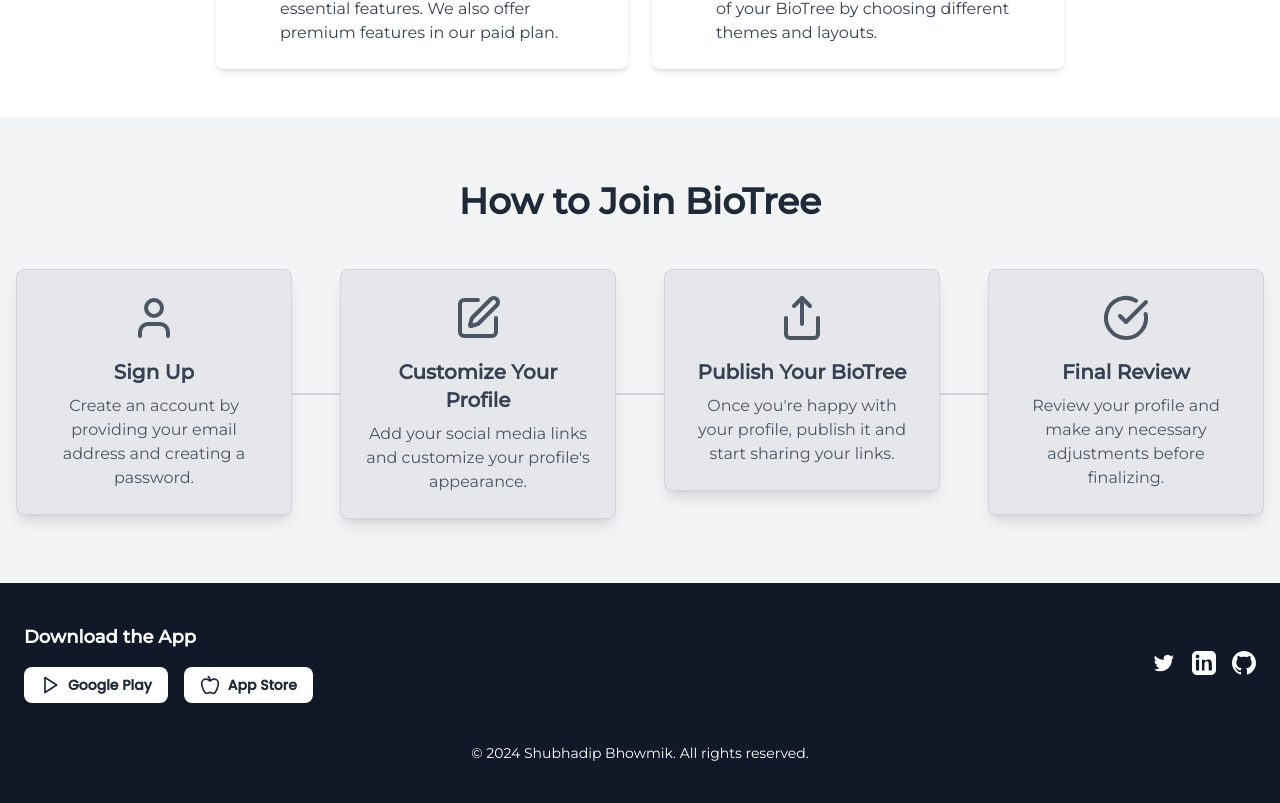
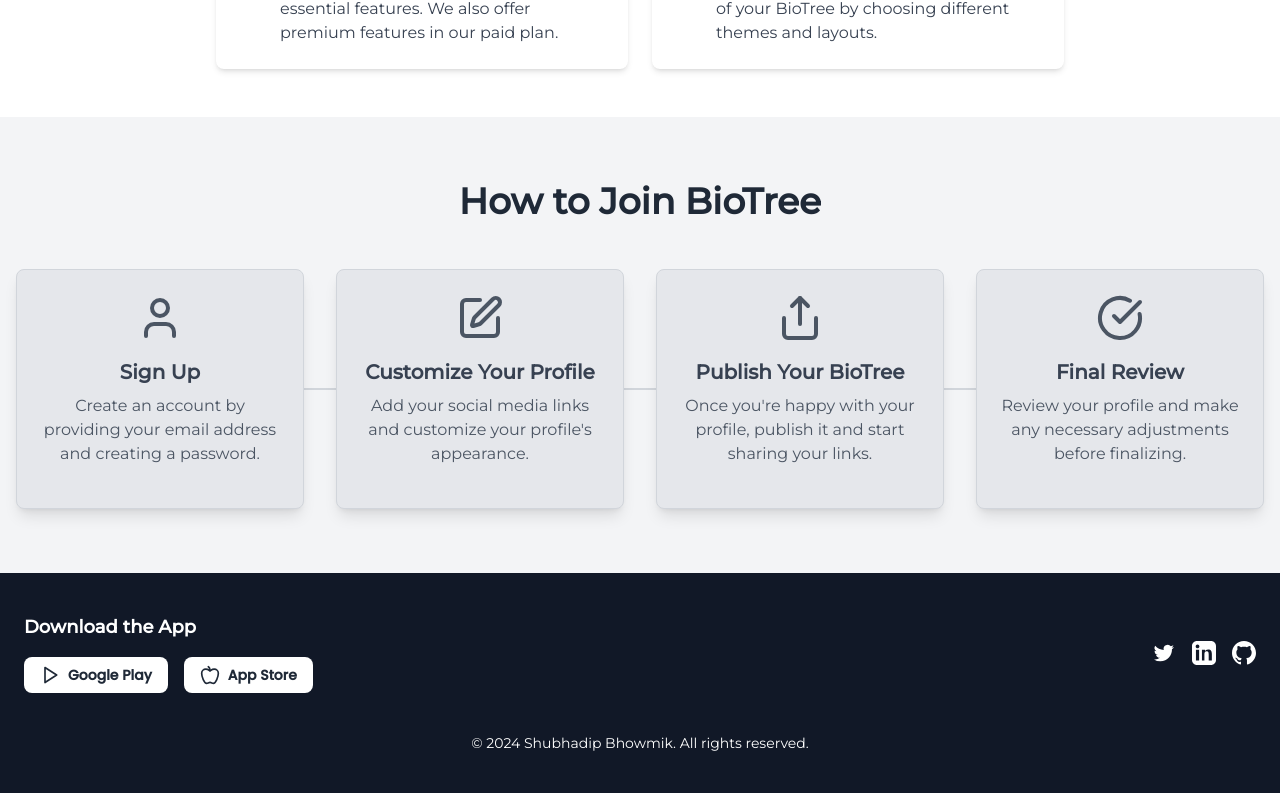
Before and after one commit to subhadipbhowmik/bio-branch, a Next.js app in the folder site/: page / in a window 1280 px wide. Shown: the part 1409-2212 px from the top of the page. Built offline with nearby package versions, Linux system fonts and the light colour scheme.

Commit message:
fix the size of boxs

```diff
--- a/site/components/Process.js
+++ b/site/components/Process.js
@@ -36,10 +36,10 @@ const Process = () => {
             <div className="w-1/4 border-t-2 border-gray-300"></div>
           </div>
           {/* Process Steps */}
-          <div className="grid grid-cols-1 sm:grid-cols-2 lg:grid-cols-4 gap-12 relative z-10">
+          <div className="grid grid-cols-1 sm:grid-cols-2 lg:grid-cols-4 gap-8 relative z-10">
             {/* Step 1 */}
             <div className="flex flex-col items-center">
-              <div className="bg-gray-200 dark:bg-gray-800 p-6 rounded-lg shadow-lg text-center w-full max-w-xs relative z-10 border border-gray-300">
+              <div className="bg-gray-200 dark:bg-gray-800 p-6 rounded-lg shadow-lg text-center w-72 h-60 relative z-10 border border-gray-300">
                 <User className="w-12 h-12 text-gray-600 dark:text-gray-300 mx-auto mb-4 animate-fadeIn" />
                 <h3 className="text-xl font-semibold mb-2 text-gray-700 dark:text-gray-100">Sign Up</h3>
                 <p className="text-gray-600 dark:text-gray-200">Create an account by providing your email address and creating a password.</p>
@@ -48,7 +48,7 @@ const Process = () => {
 
             {/* Step 2 */}
             <div className="flex flex-col items-center">
-              <div className="bg-gray-200 dark:bg-gray-800 p-6 rounded-lg shadow-lg text-center w-full max-w-xs relative z-10 border border-gray-300">
+              <div className="bg-gray-200 dark:bg-gray-800 p-6 rounded-lg shadow-lg text-center w-72 h-60 relative z-10 border border-gray-300">
                 <Edit className="w-12 h-12 text-gray-600 dark:text-gray-300 mx-auto mb-4 animate-scaleUp" />
                 <h3 className="text-xl font-semibold mb-2 text-gray-700 dark:text-gray-100">Customize Your Profile</h3>
                 <p className="text-gray-600 dark:text-gray-200">Add your social media links and customize your profile's appearance.</p>
@@ -57,7 +57,7 @@ const Process = () => {
 
             {/* Step 3 */}
             <div className="flex flex-col items-center">
-              <div className="bg-gray-200 dark:bg-gray-800 p-6 rounded-lg shadow-lg text-center w-full max-w-xs relative z-10 border border-gray-300">
+              <div className="bg-gray-200 dark:bg-gray-800 p-6 rounded-lg shadow-lg text-center w-72 h-60 relative z-10 border border-gray-300">
                 <Share className="w-12 h-12 text-gray-600 dark:text-gray-300 mx-auto mb-4 animate-rotateIn" />
                 <h3 className="text-xl font-semibold mb-2 text-gray-700 dark:text-gray-100">Publish Your BioTree</h3>
                 <p className="text-gray-600 dark:text-gray-200">Once you're happy with your profile, publish it and start sharing your links.</p>
@@ -66,7 +66,7 @@ const Process = () => {
 
             {/* Step 4 */}
             <div className="flex flex-col items-center">
-              <div className="bg-gray-200 dark:bg-gray-800 p-6 rounded-lg shadow-lg text-center w-full max-w-xs relative z-10 border border-gray-300">
+              <div className="bg-gray-200 dark:bg-gray-800 p-6 rounded-lg shadow-lg text-center w-72 h-60 relative z-10 border border-gray-300">
                 <CheckCircle className="w-12 h-12 text-gray-600 dark:text-gray-300 mx-auto mb-4 animate-bounceIn" />
                 <h3 className="text-xl font-semibold mb-2 text-gray-700 dark:text-gray-100">Final Review</h3>
                 <p className="text-gray-600 dark:text-gray-200">Review your profile and make any necessary adjustments before finalizing.</p>
```
Also changed, not shown: site/package.json (+6 -1 lines), 2 other files (tests, documents, lock files or other folders).
